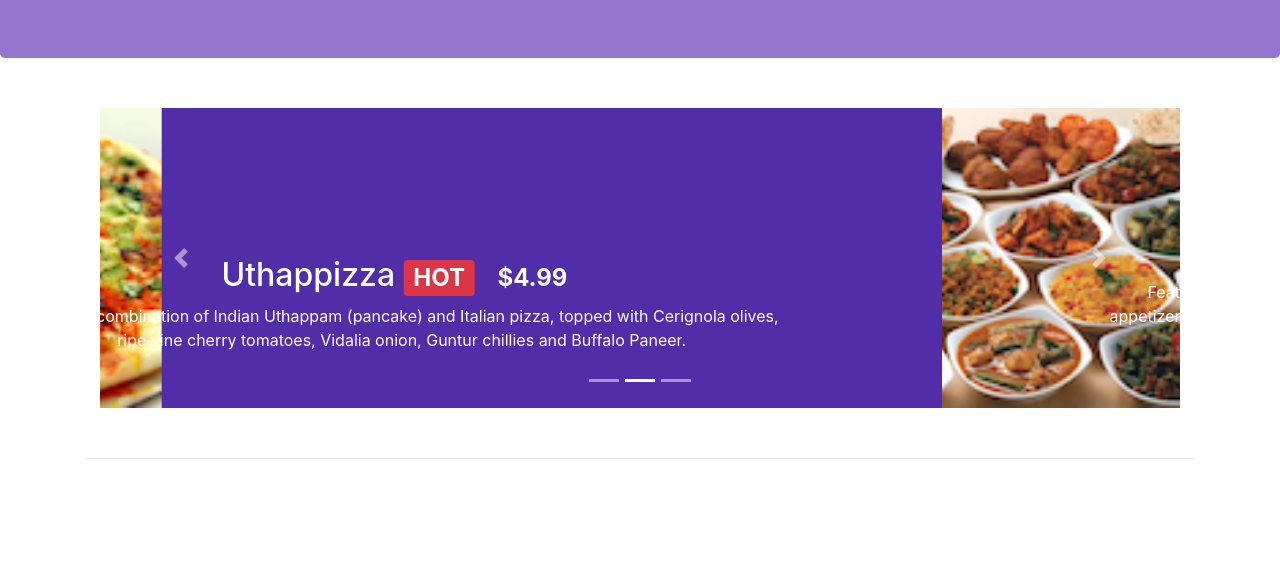
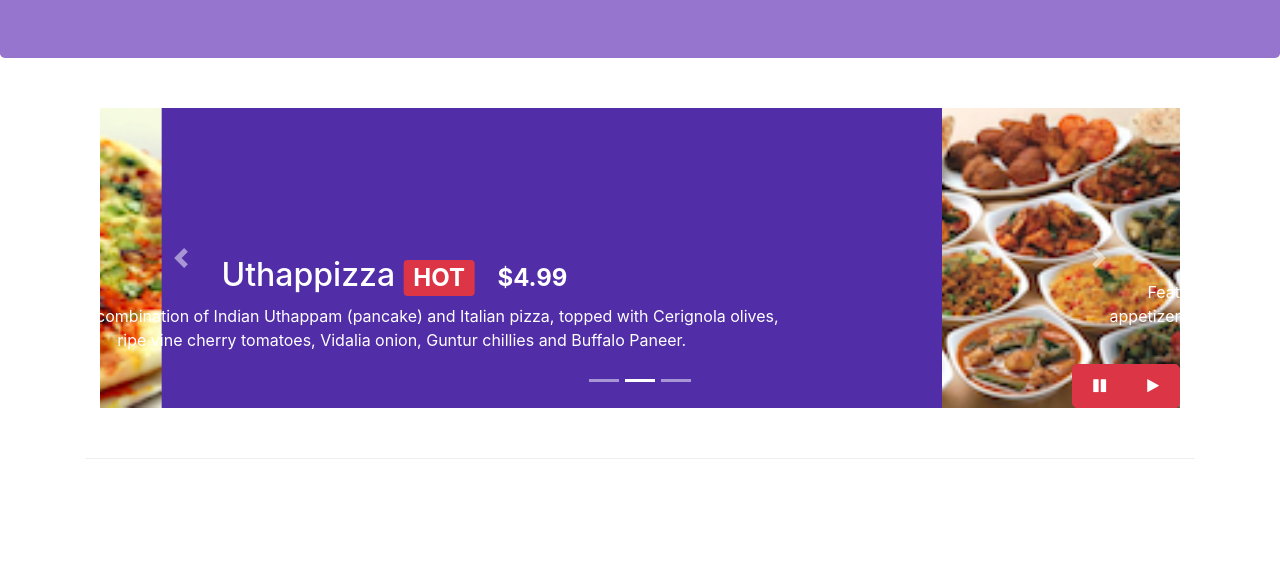
Before and after one commit to arindamkeswani/bootstrap, a website: page index.html in a window 1280 px wide. Shown: the part 226-800 px from the top of the page. Drawn offline with nearby package versions, Linux system fonts and the light colour scheme.

Commit message:
Bootstrap JQuery

```diff
--- a/css/styles.css
+++ b/css/styles.css
@@ -69,3 +69,9 @@
 }
 .radio-toolbar input[type="radio"] {
 	display:none;}
+
+#carouselButton{
+	right:0px;
+	position:absolute;
+	bottom:0px;
+}
--- a/index.html
+++ b/index.html
@@ -255,6 +255,15 @@
                     <a class="carousel-control-next" href="#mycarousel" role="button" data-slide="next">
                         <span class="carousel-control-next-icon"></span>
                     </a>
+                    <div class="btn-group" id="carouselButton">
+                        <button class="btn btn-danger btn-sm" id="carousel-pause">
+                            <span class="fa fa-pause"></span>
+                        </button>
+
+                        <button class="btn btn-danger btn-sm" id="carousel-play">
+                            <span class="fa fa-play"></span>
+                        </button>
+                    </div>
                 </div>
             </div>
         </div>
@@ -430,6 +439,19 @@
     <script src="node_modules/jquery/dist/jquery.slim.min.js"></script>
     <script src="node_modules/popper.js/dist/umd/popper.min.js"></script>
     <script src="node_modules/bootstrap/dist/js/bootstrap.min.js"></script>
+    <script type="text/javascript">
+        $(document).ready(function(){
+            $('#mycarousel').carousel({interval:2000});
+            $('#carousel-pause').click(function(){
+                $('#mycarousel').carousel('pause');
+            });
+            $('#carousel-play').click(function(){
+                $('#mycarousel').carousel('cycle');
+            });
+        });
+    </script>
+
+
     <!-- <script type="text/javascript">
         $(document).ready(function(){
             $('[data-toggle="tooltip"]').tooltip();
```
